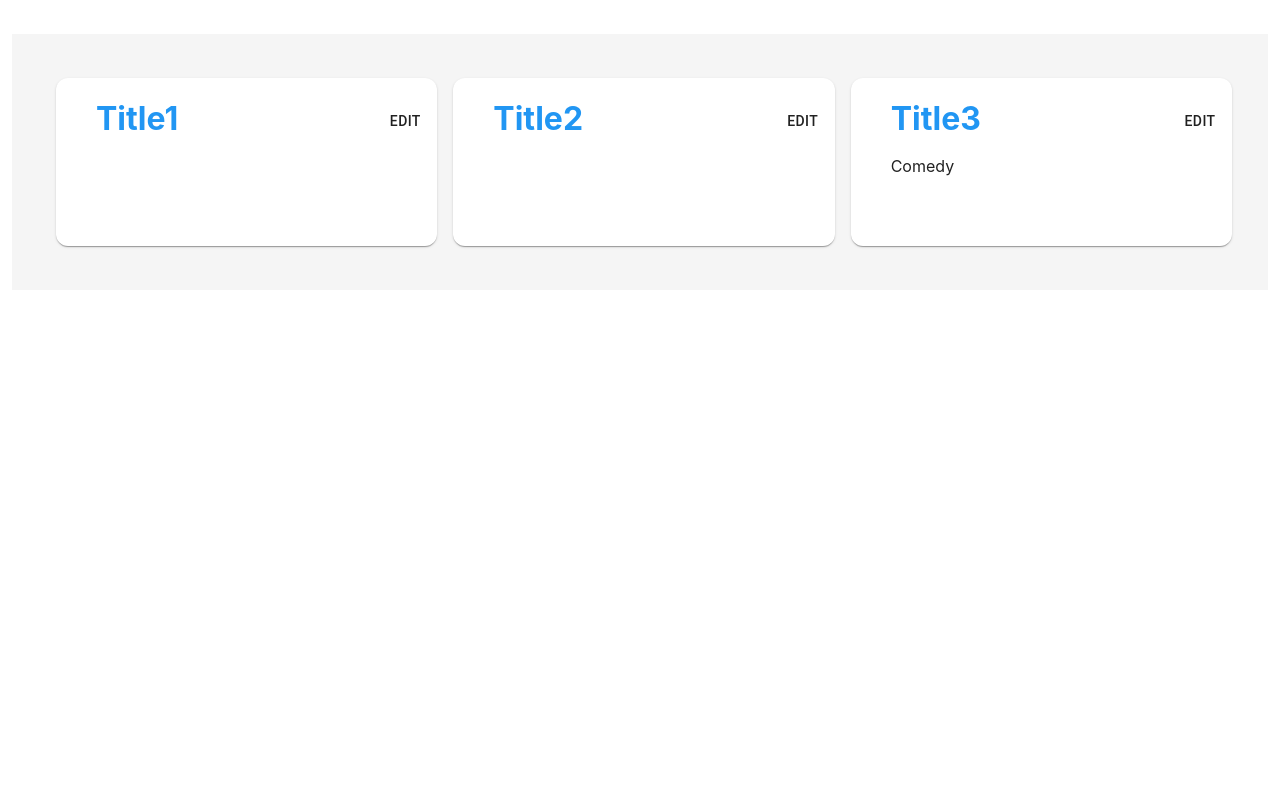
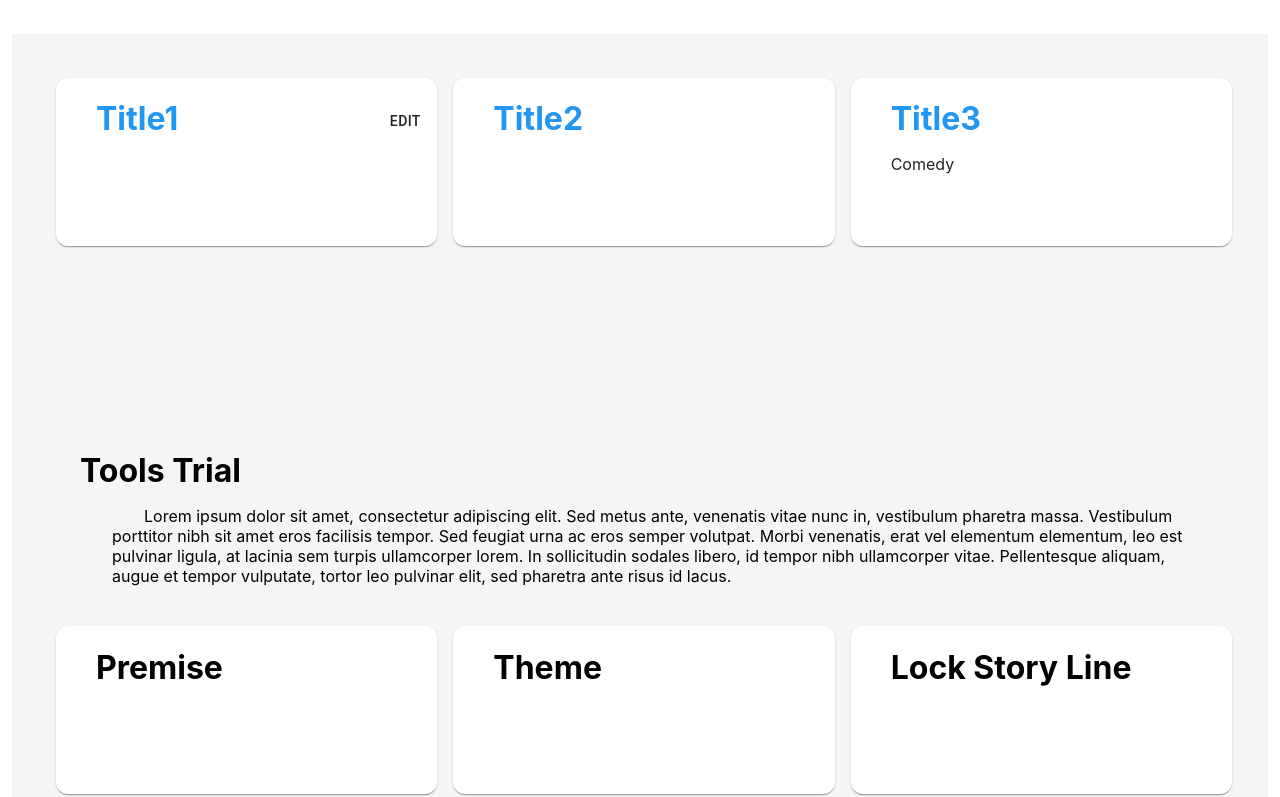
Before and after one commit to herorshi/story-bow-UI, a React (Create React App) app: page / in a window 1280 px wide. Shown: the part 192-989 px from the top of the page. Before the commit the page ends 800 px from the top, so only its background shows below. Built offline with nearby package versions, Linux system fonts and the light colour scheme.

Commit message:
BoardPage complete

```diff
--- a/src/component/PaperCard.js
+++ b/src/component/PaperCard.js
@@ -27,7 +27,15 @@ export default function Board(props) {
         </h1>
         <h1>
           {/* EditButton */}
-          <Button>edit</Button>
+          {props.editfn && (
+            <Button
+              onClick={() => {
+                props.editfn();
+              }}
+            >
+              edit
+            </Button>
+          )}
           {/* AdvanceButton */}
           {props.AdvanceFunction && (
             <Button onClick={() => props.AdvanceFunction()}>
--- a/src/component/page/BoardPage.js
+++ b/src/component/page/BoardPage.js
@@ -2,14 +2,30 @@ import React from "react";
 import PageHeader from "./PageHeader";
 import pageDetail from "../../pageDetail";
 import Board from "../Board";
-
+import { Link } from "react-router-dom";
 import Grid from "@material-ui/core/Grid";
 import Modal from "@material-ui/core/Modal";
 import { makeStyles } from "@material-ui/core/styles";
 import PaperCard from "../PaperCard";
 import ModalPaper from "../ModalPaper";
 import ModalToPage from "../ModalToPage";
+import { useHistory } from "react-router-dom";
 export default function CoveragePage(props) {
+  let history = useHistory();
+  const trialtoolsList = [
+    "Premise",
+    "Theme",
+    "Lock Story Line",
+    "Character's map",
+    "Bowl",
+  ];
+  const trialtoolsPath = [
+    "/PremiseTool",
+    "/ThemeTool",
+    "/LockStoryLineTool",
+    "/CharacterMapTool",
+    "/BowlTool",
+  ];
   return (
     <PageHeader
       data={pageDetail.BoardPage}
@@ -17,6 +33,9 @@ export default function CoveragePage(props) {
         alert("share");
       }}
       fn0txt="Share"
+      showvdo={() => {
+        alert("showvdo");
+      }}
     >
       <Board>
         <Grid className="board" container spacing={3}>
@@ -29,6 +48,9 @@ export default function CoveragePage(props) {
               height="10em"
               width="100%"
               h1color="var(--primary)"
+              editfn={() => {
+                history.push("/CoveragePage");
+              }}
             ></PaperCard>
           </Grid>
           <Grid item xs={6} sm={4}>
@@ -47,9 +69,23 @@ export default function CoveragePage(props) {
               height="10em"
               width="100%"
               h1color="var(--primary)"
-
             ></PaperCard>
           </Grid>
+          {/* empty row */}
+          <Grid item xs={6} sm={12} style={{ height: "10em" }}></Grid>
+          {/* Tools Trial */}
+          <Grid item xs={6} sm={12}>
+            <PageHeader data={pageDetail.ToolsTrial}> </PageHeader>
+          </Grid>
+
+          {/* use PaperCard */}
+          {trialtoolsList.map((c, i) => (
+            <Grid item xs={12} sm={4}>
+              <Link to={trialtoolsPath[i]} style={{ textDecoration: "none" }}>
+                <PaperCard title={c} height="10em" width="100%"></PaperCard>
+              </Link>
+            </Grid>
+          ))}
         </Grid>
       </Board>
     </PageHeader>
--- a/src/pageDetail.js
+++ b/src/pageDetail.js
@@ -1,6 +1,11 @@
 export default {
   BoardPage: {
     title: "Board",
+    detail:
+      "Lorem ipsum dolor sit amet, consectetur adipiscing elit. Sed metus ante, venenatis vitae nunc in, vestibulum pharetra massa. Vestibulum porttitor nibh sit amet eros facilisis tempor. Sed feugiat urna ac eros semper volutpat. Morbi venenatis, erat vel elementum elementum, leo est pulvinar ligula, at lacinia sem turpis ullamcorper lorem. In sollicitudin sodales libero, id tempor nibh ullamcorper vitae. Pellentesque aliquam, augue et tempor vulputate, tortor leo pulvinar elit, sed pharetra ante risus id lacus.",
+  },
+  ToolsTrial: {
+    title: "Tools Trial",
     detail:
       "Lorem ipsum dolor sit amet, consectetur adipiscing elit. Sed metus ante, venenatis vitae nunc in, vestibulum pharetra massa. Vestibulum porttitor nibh sit amet eros facilisis tempor. Sed feugiat urna ac eros semper volutpat. Morbi venenatis, erat vel elementum elementum, leo est pulvinar ligula, at lacinia sem turpis ullamcorper lorem. In sollicitudin sodales libero, id tempor nibh ullamcorper vitae. Pellentesque aliquam, augue et tempor vulputate, tortor leo pulvinar elit, sed pharetra ante risus id lacus.",
   },
```
